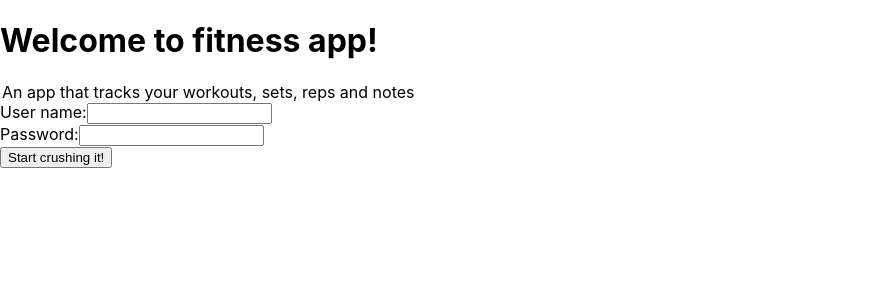
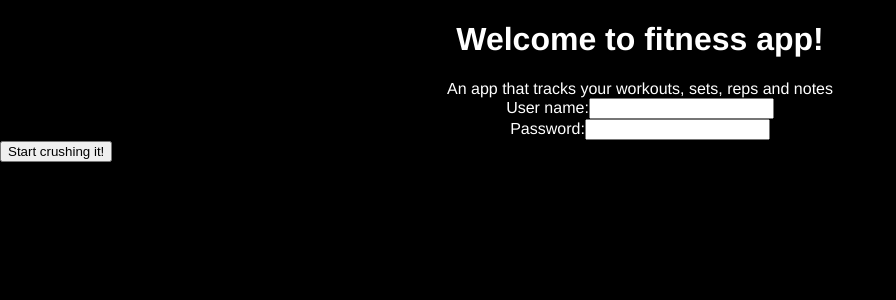
Before and after one commit to developerVincentAmbrosio/fitness-app, a React (Create React App) app: page / in a window 1280 px wide. Shown: the top 300 px of the page, without its empty margins (0-896 px from the left). Built offline with nearby package versions, Linux system fonts and the light colour scheme.

Commit message:
worked on user validation and styling

```diff
--- a/src/components/ExerciseInput.js
+++ b/src/components/ExerciseInput.js
@@ -2,71 +2,60 @@ import React, { useState } from 'react';
 import ListOfExercises from './ListOfExercises';
 
 const ExerciseInput = () => {
-    // const [value, setValue] = useState('');
+    const [state, setState] = useState({
+        exercise_name: [],
+        set_number: [],
+        weight_used: [],
+        num_of_reps: []
+    });
 
-    const [set_number, setSet_number] = useState('');
-    const [weight_used, setWeight_used] = useState('');
-    const [num_of_reps, set_Num_of_reps] = useState('');
-
-    const handleSetNumberSubmit = event => {
-        event.preventDefault();
-        setSet_number(event.target.value)
-        console.log('set: ' + event.target.value)
-    }
-
-    const handleNumOfRepsSubmit = event => {
-        event.preventDefault();
-        set_Num_of_reps(event.target.value)
-        console.log('reps: ' + event.target.value)
-    }
-
-    const handleSetWeightUsed = event => {
-        event.preventDefault();
-        setWeight_used(event.target.value)
-        console.log('weight: ' + event.target.value)
-    }
-
-    const handleAddAnotherSet = event => {
-        event.preventDefault();
-        setSet_number(0)
-        setWeight_used(0)
-        set_Num_of_reps(0)
+    const handleChange = event => {
+        event.preventDefault()
+        const value = event.target.value
+        setState({
+            ...state,
+            [event.target.name]: value
+        });
     }
 
     return (
         <form >
-            <label htmlFor="Exercise">Add an exercise </label>
-                <select name="exercises">
+            <label htmlFor="exercise_name">Add an exercise: </label>
+                <select
+                    name="exercise_name"
+                    value={state.exercise_name}
+                    onChange={handleChange}
+                >
                     <ListOfExercises />
                 </select> <br/>
 
-            <label htmlFor="Set">Set:</label>
+            <label textarea="set_number">Set: </label>
             <input
                 type="text"
-                name="Set"
-                value={set_number}
-                onChange={handleSetNumberSubmit}
-            /><br/>
+                name="set_number"
+                value={state.set_number}
+                onChange={handleChange}
+            /> <br/>
 
-            <label htmlFor="Weight">Weight:</label>
+            <label textarea="weight_used">Weight: </label>
             <input
                 type="text"
-                name="Weight"
-                value={weight_used}
-                onChange={handleSetWeightUsed}
-            /><br/>
+                name="weight_used"
+                value={state.weight_used}
+                onChange={handleChange}
+            /> <br/>
 
-            <label for="Reps">Reps:</label>
+            <label textarea="num_of_reps">Reps:</label>
             <input
                 type="text"
-                name="Reps"
-                value={num_of_reps}
-                onChange={handleNumOfRepsSubmit}
-            /><br/>
+                name="num_of_reps"
+                value={state.num_of_reps}
+                onChange={handleChange}
+            /> <br/>
 
             <button
-                onClick={handleAddAnotherSet}
-            >Add another set</button>
+                //onClick={handleAddSet}
+            >{state.set_number.length < 1 ? "Add set" : "Add another set"}</button>
 
             {/* <button onClick={() => handleSubmit}>Add</button> */}
         </form>
@@ -74,10 +63,3 @@ const ExerciseInput = () => {
 }
 
 export default ExerciseInput;
-
-            {/* <input type="text" value={value}
-            onChange={event => setValue(event.target.value)}
-            /> */}
-
-            {/* <label htmlFor="Previous">Previous:</label>
-            <input type="text" name="Previous" value="Previous" /><br/> */}
--- a/src/components/Landing.js
+++ b/src/components/Landing.js
@@ -1,17 +1,54 @@
-import React, { useState } from 'react';
+import React, { useEffect, useState } from 'react';
 import { Link } from 'react-router-dom';
+import '../styles/Landing.css';
 
-const Landing = () => {
-    const [user, setUser] = useState('');
-    const [pass, setPass] = useState('');
+ const Landing = () => {
+    const [state, setState] = useState ({
+        user: {
+            'id': '',
+            'first_name': '',
+            'last_name:': '',
+            'email': '',
+            'user_pass': '',
+            'is_active': ''
+        },
+        isLoaded: false,
+        hasError: null,
+        query: []
+    });
 
-    const handleUserInput = event => {
-        setUser(event.target.value)
+    const handleChange = event => {
+        event.preventDefault()
+        const value = event.target.value
+        setState({
+            ...state,
+            [event.target.name]: value
+        })
     };
 
-    const handlePassInput = event => {
-        setPass(event.target.value)
+    // useEffect(() => {
+    //     fetch(`http://localhost:8000/api/user?q=email=${state.email}&user_pass=${state.user_pass}`)
+    //         .then(res => res.json())
+    //         .then(res => this.setState({ user })
+    //         .cath(() => this.setState({isLoaded: true}))
+    //         )
+    // }, []);
+
+    // if (state.hasError) {
+    //     return <div>Error: {state.hasError.message}</div>
+    // } else if (!state.isLoaded) {
+    //     return <div>Loading...</div>
+    // };
+
+
+    const validate = (res) => {
+        if (res.user.is_active) {
+            res.user.find(item => res.user.item === state.user.item)
+        }
     };
+
+    const validateError = `There is a problem with the user name and/or password.
+                           Please try entering your information again`;
 
     return (
         <body>
@@ -19,16 +56,27 @@ const Landing = () => {
                 <h1>Welcome to fitness app!</h1>
             </heading>
             <main>
+                <div>{validate ? '' : validateError }</div>
                 <form>
                     <legend>An app that tracks your workouts, sets, reps and notes</legend>
                     <label for="user">User name:</label>
-                    <input type="text" name="user" value={user} onChange={handleUserInput} /><br/>
+                    <input
+                        type="text"
+                        name="email"
+                        value={state.email}
+                        // onChange={handleChange}
+                    /> <br/>
 
                     <label for="pass">Password:</label>
-                    <input type="text" name="pass" value={pass} onChange={handlePassInput} />
+                    <input
+                        type="text"
+                        name="user_pass"
+                        value={state.user_pass}
+                        // onChange={handleChange}
+                    />
                 </form>
                 <Link to='/tracker'>
-                    <button>Start crushing it!</button>
+                    <button onSubmit={handleChange}>Start crushing it!</button>
                 </Link>
             </main>
         </body>
--- /dev/null
+++ b/src/styles/Landing.css
@@ -0,0 +1,13 @@
+body {
+    background-color: #000;
+}
+
+h1, legend, form, label {
+    font-family: 'Franklin Gothic Medium', 'Arial Narrow', Arial, sans-serif;
+    color: #fff;
+    text-align: center;
+}
+
+/* button {
+    ;
+} */
```
